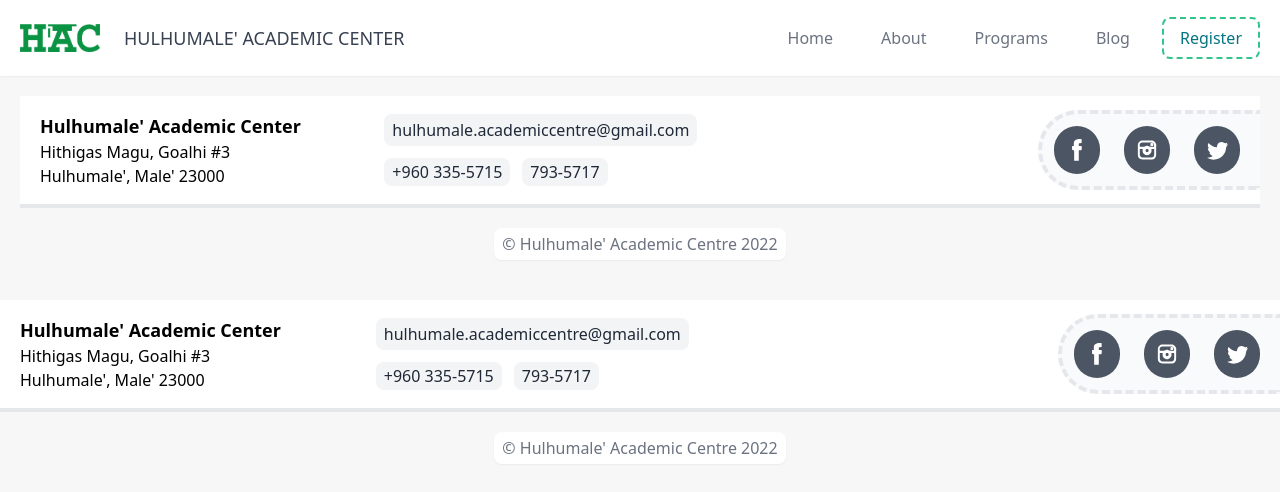
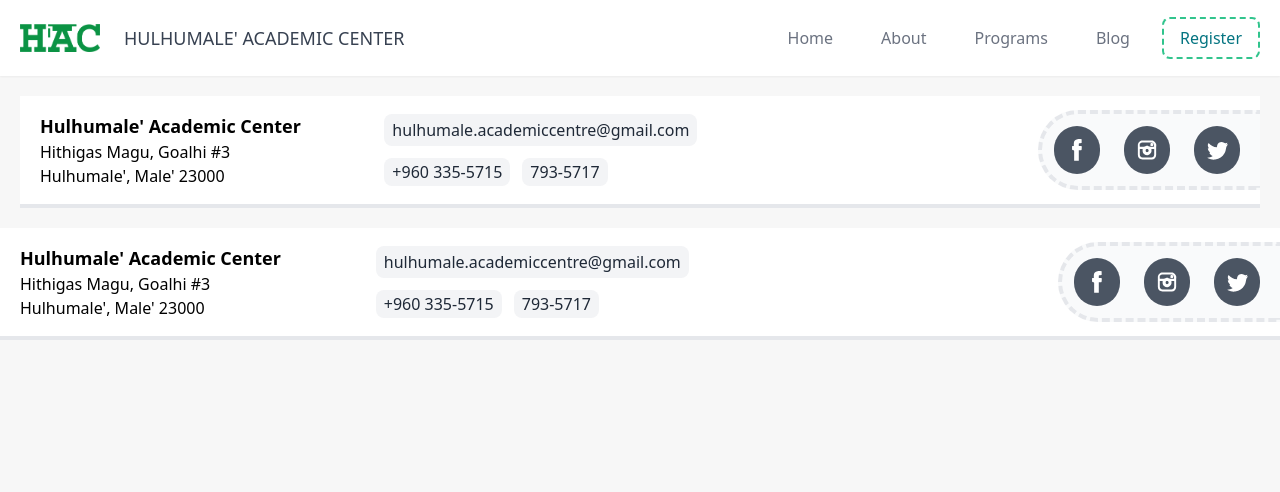
Before and after one commit to areeb-h/test-next3, a Next.js app: page /components/Footer in a window 1280 px wide. Shown: the top 492 px of the page. Built offline with nearby package versions, Linux system fonts and the light colour scheme; what tailwindcss-neumorphism would draw is missing.

Commit message:
footer a

```diff
--- a/pages/components/Footer.js
+++ b/pages/components/Footer.js
@@ -34,9 +34,6 @@ export default function Footer() {
                     </div>
                 </div>
             </div>
-            <div className=" bg-white-50 grid justify-center p-5 ">
-                <h1 className='py-1 px-2 bg-white shadow-sm rounded-lg text-gray-500'>© Hulhumale&apos; Academic Centre 2022</h1>
-            </div>
         </div>
     )
 }
```
